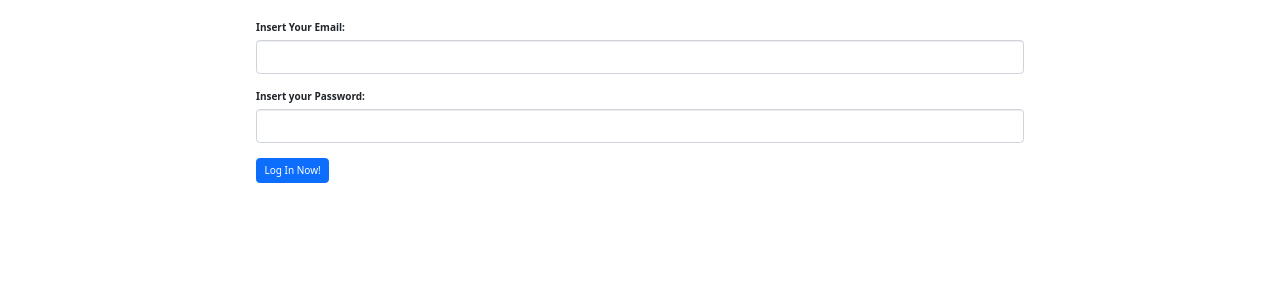
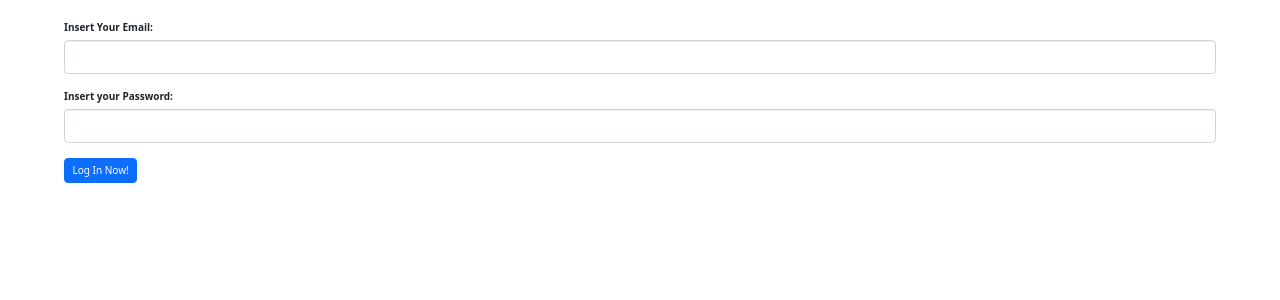
Before and after one commit to josegnn/task-reminder-app, a Flask app: page / in a window 1280 px wide. Shown: the part 61-361 px from the top of the page. Run offline with Flask 3, Linux system fonts and the light colour scheme; some libraries are stand-ins or nearby versions.

```diff
--- a/main.py
+++ b/main.py
@@ -297,7 +297,7 @@ def logout():
     return redirect(url_for('home'))
 
 @scheduler.task('cron', id='send_email', timezone='America/Sao_Paulo',
-                hour='*', minute=40, day='*', jitter=120, max_instances=1, misfire_grace_time=10000)
+                hour='*', minute=1, day='*', jitter=120)
 def job1():
     with smtplib.SMTP("smtp.gmail.com", port=587) as server:
         server.starttls()
--- a/static/style.css
+++ b/static/style.css
@@ -1,5 +1,5 @@
 .center-div {
-    margin: 0 20% 0 20%;
+    margin: 0 5% 0 5%;
     display: grid;
     align-content: center;
 }
```
